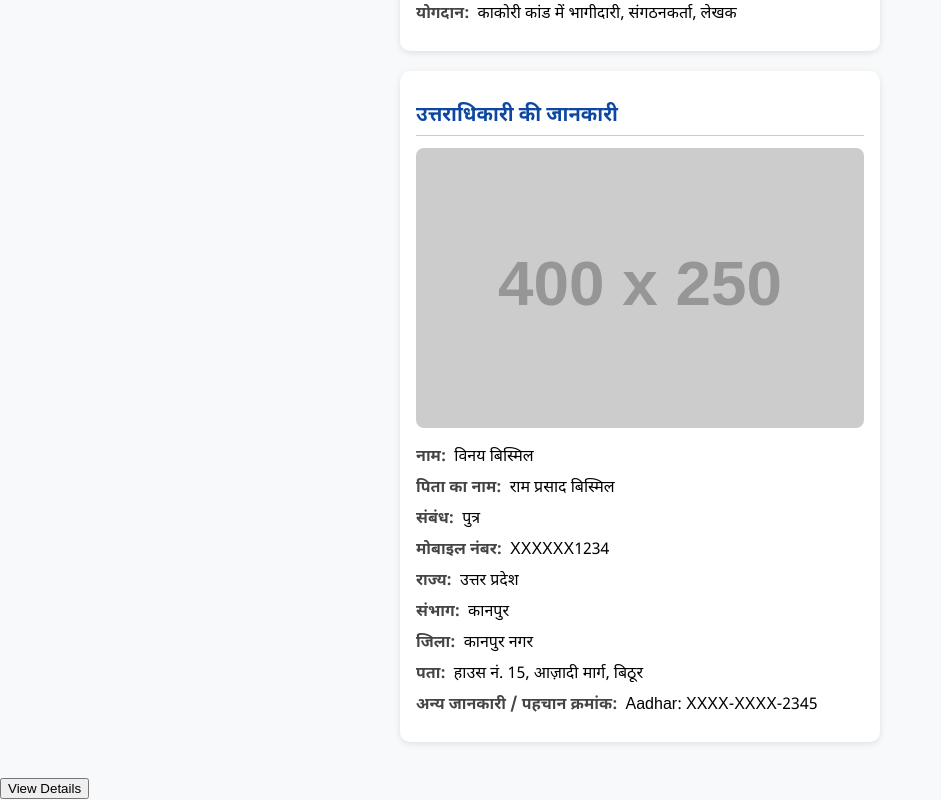
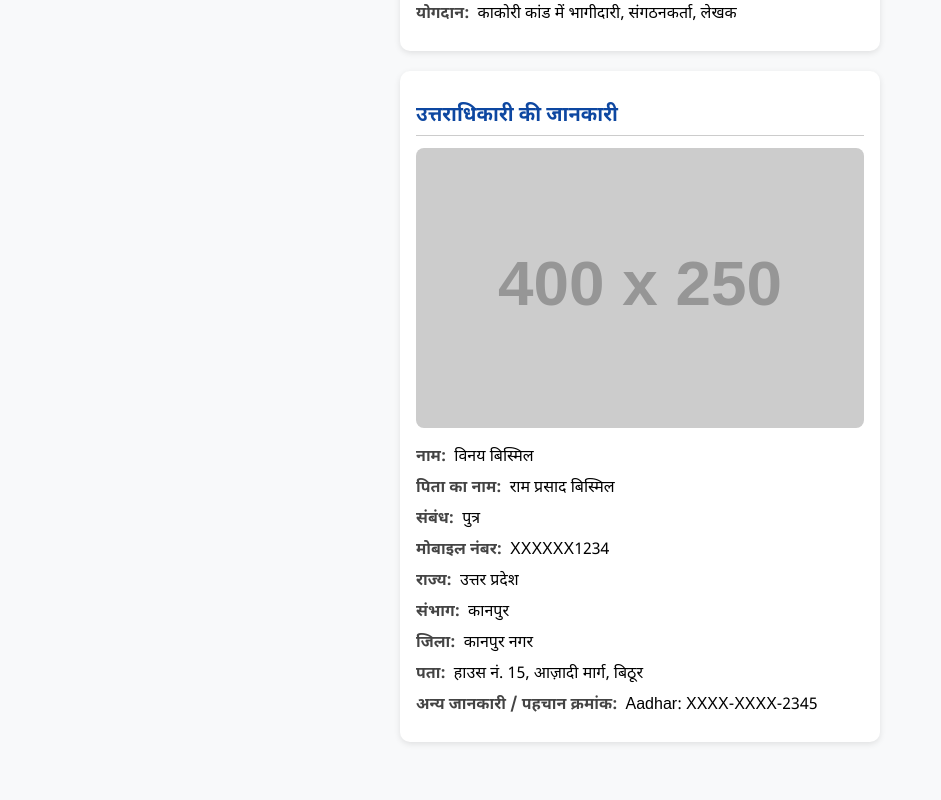
Before and after one commit to orion-a8/freedom-fighter-ui, a plain HTML site: page details.html in a window 1280 px wide. Shown: the part 606-1406 px from the top of the page, without its empty margins (0-941 px from the left). After the commit the page ends 1384 px from the top, so only its background shows below. Drawn offline with Linux system fonts and the light colour scheme; placeholder pictures from the web are drawn by us.

Commit message:
Update details.html

```diff
--- a/details.html
+++ b/details.html
@@ -84,7 +84,5 @@
 
   </div>
 </body>
-<!-- index.html में कार्ड के अंदर -->
-<button onclick="location.href='details.html'">View Details</button>
 
 </html>
```
